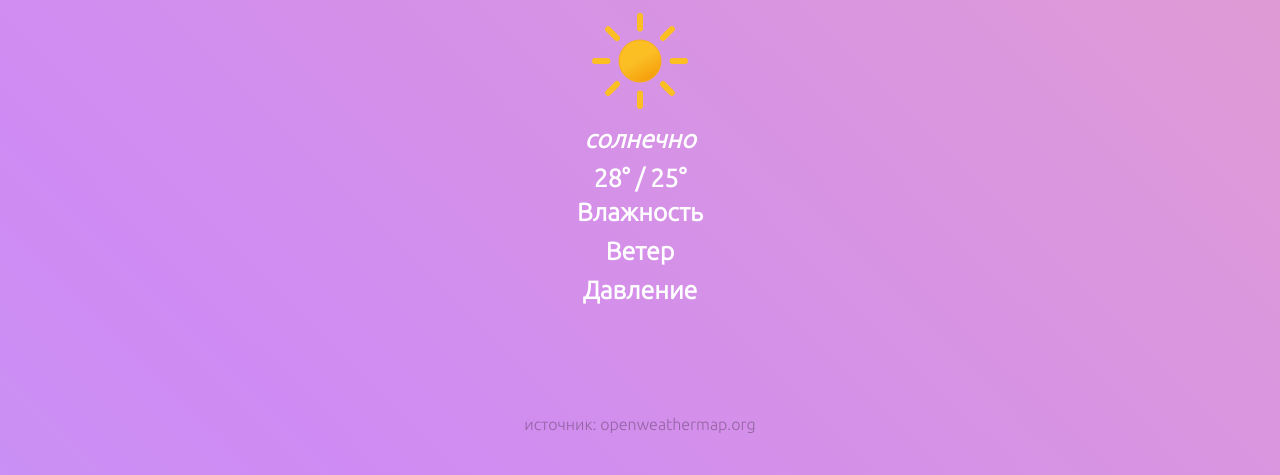
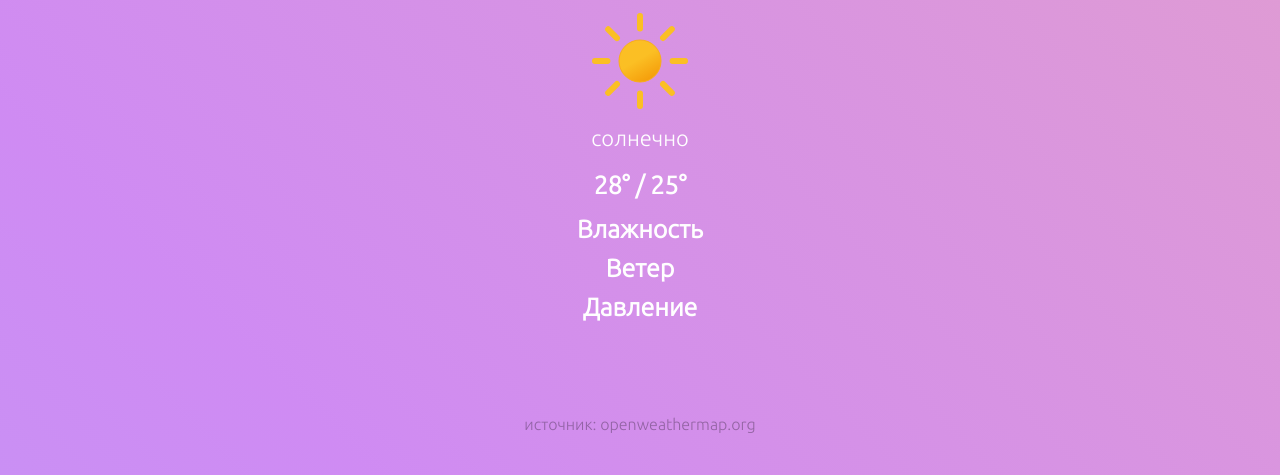
Before and after one commit to niks-developer/weather-app-animation, a plain HTML site: page index.html in a window 1280 px wide. Shown: the part 325-800 px from the top of the page. Drawn offline with Linux system fonts and the light colour scheme.

Commit message:
Update style.css

```diff
--- a/style.css
+++ b/style.css
@@ -95,9 +95,9 @@ body {
 
   #conditions {
     color: #FFF;
-    font-size: 25px;
-    font-weight: bolder;
-    font-style: italic;
+    font-size: 22px;
+/*     font-weight: bolder;
+    font-style: italic; */
   }
 
 
@@ -114,6 +114,7 @@ body {
     font-size: 25px;
     font-weight: bold;
     margin-top: 10px;
+    padding: 10px;
   }
 
   #source{
```
